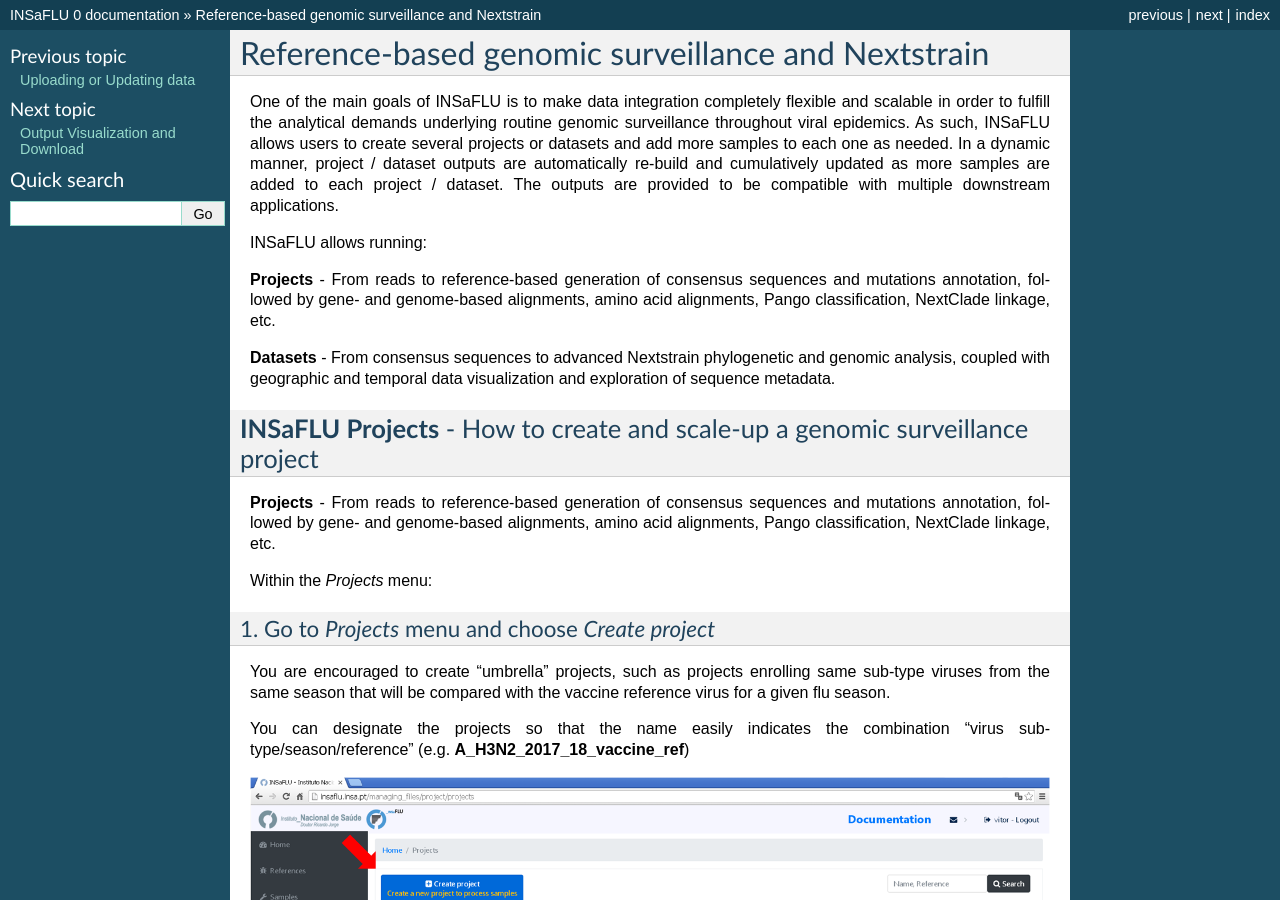
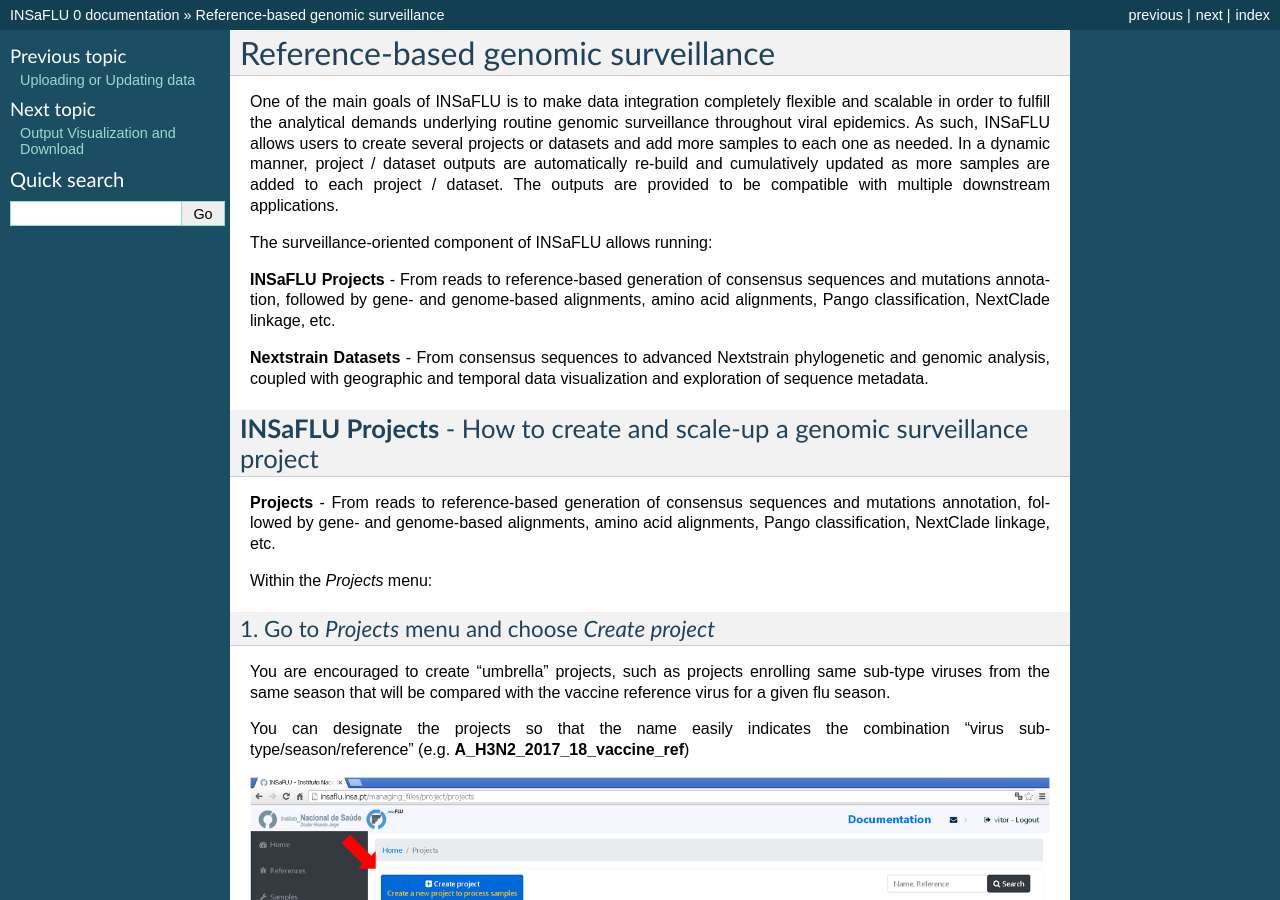
Before and after one commit to INSaFLU/insaflu_docs, a Sphinx documentation site: the page built from docs/project_creation.rst, in a window 1280 px wide and 900 px high. Built offline with Sphinx 7.4.7, drawn with Linux system fonts in a browser that asks for light colours; formulas are drawn with MathJax 3; some of the changed text lies outside the part shown.

Commit message:
Changes header

```diff
--- a/docs/project_creation.rst
+++ b/docs/project_creation.rst
@@ -1,14 +1,13 @@
-Reference-based genomic surveillance and Nextstrain
-===================================================
+Reference-based genomic surveillance
+====================================
 
 One of the main goals of INSaFLU is to make data integration completely flexible and scalable in order to fulfill the analytical demands underlying routine genomic surveillance throughout viral epidemics. As such, INSaFLU allows users to create several projects or datasets and add more samples to each one as needed. In a dynamic manner, project / dataset outputs are automatically re-build and cumulatively updated as more samples are added to each project / dataset. The outputs are provided to be compatible with multiple downstream applications.
 
-INSaFLU allows running:
+The surveillance-oriented component of INSaFLU allows running:
 
-**Projects** - From reads to reference-based generation of consensus sequences and mutations annotation, followed by gene- and genome-based alignments, amino acid alignments, Pango classification, NextClade linkage, etc.
+**INSaFLU Projects** - From reads to reference-based generation of consensus sequences and mutations annotation, followed by gene- and genome-based alignments, amino acid alignments, Pango classification, NextClade linkage, etc.
 
-**Datasets** - From consensus sequences to advanced Nextstrain phylogenetic and genomic analysis, coupled with geographic and temporal data visualization and exploration of sequence metadata.
-
+**Nextstrain Datasets** - From consensus sequences to advanced Nextstrain phylogenetic and genomic analysis, coupled with geographic and temporal data visualization and exploration of sequence metadata.
 
 
 **INSaFLU Projects** - How to create and scale-up a genomic surveillance project
@@ -193,7 +192,7 @@
 Output Visualization and Download
 ++++++++++++++++++++++++++++++++++
 
-INSaFLU generates multiple outputs, which include:
+The surveillance-oriented INSaFLU component generates multiple outputs, which include:
 
 - **sample-specific outputs** (such as, QC reports, mapping files, mutation annotation and consensus sequences)
 
```
